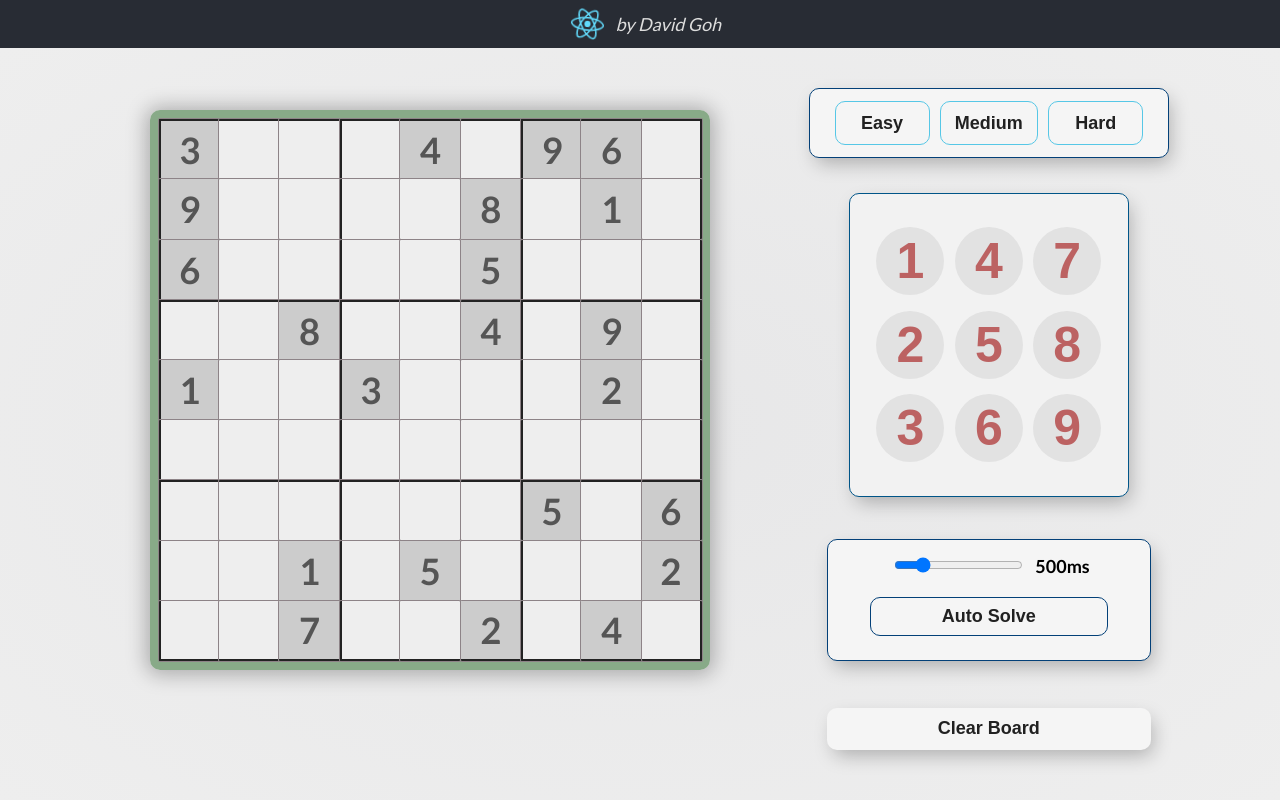
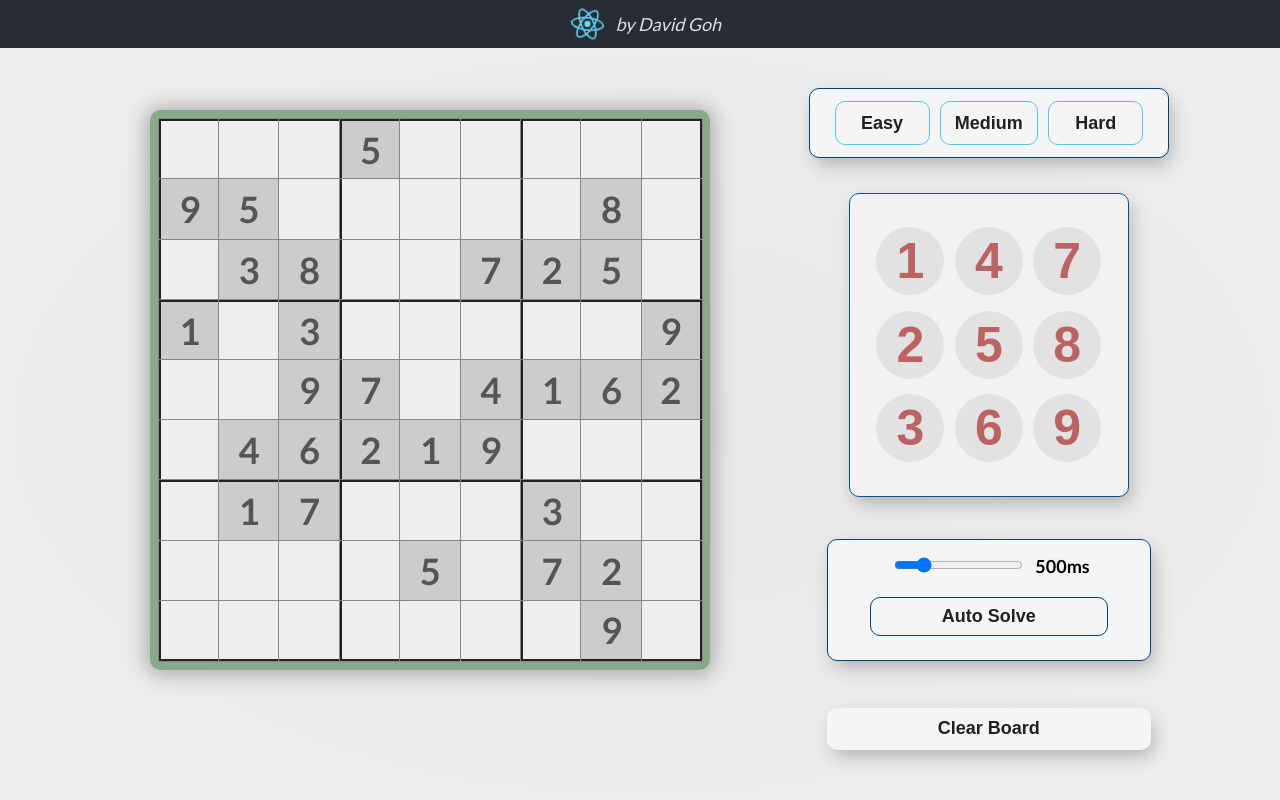
Before and after one commit to kr0stofa/sudoku_react2, a React (Create React App) app: page / in a window 1280 px wide. Built offline with nearby package versions, Linux system fonts and the light colour scheme.

Commit message:
ADD: Autosolver algorithm backtracking

```diff
--- a/src/components/Sudoku.tsx
+++ b/src/components/Sudoku.tsx
@@ -7,13 +7,13 @@ import Numpad from "./Numpad";
 import { puzzles } from "./puzzles";
 import {
   getAvailableNumbersById,
-  getBestMove,
   getTileFromId,
   getTileID,
   getTileValue,
   getTileValueById,
   isBoardFilled,
   isInvalidCoords,
+  useAutoSolver,
 } from "./game-logic";
 
 const ROWS = 9;
@@ -144,12 +144,14 @@ const Sudoku = () => {
   };
 
   // ==================== Auto solver ====================
+
+  const autosolver = useAutoSolver();
   const doBestMove = (board: Board) => {
     if (isBoardFilled(board)) {
       return;
     }
 
-    const { tileId, val } = getBestMove(board);
+    const { tileId, val } = autosolver.getMove(board);
 
     handleSelectTile(tileId);
     return handleSetValue(tileId, val, board);
@@ -176,6 +178,7 @@ const Sudoku = () => {
       return;
     }
 
+    autosolver.startNewAttempt();
     setAutosolving(true);
     setBtnDisabled("disabled");
     autoSolve(currBoard);
@@ -272,7 +275,7 @@ const Sudoku = () => {
   }, [isAutosolving, updateValidBoard, currBoard]);
 
   useEffect(() => {
-    setBoardToPuzzle(2);
+    setBoardToPuzzle(1);
     // eslint-disable-next-line react-hooks/exhaustive-deps
   }, []);
 
@@ -286,20 +289,26 @@ const Sudoku = () => {
     setHoveredTile,
   };
 
+  const difficulties = [
+    ["Easy", 0],
+    ["Medium", 1],
+    ["Hard", 2],
+  ];
+
   return (
     <div tabIndex={0} className="sudoku" onKeyDown={handleKeyDown}>
       <GameBoard {...boardProps} />
       <div className="actions-group">
         <div className="puzzle-select">
-          <button className="btn-ui" onClick={() => setBoardToPuzzle(0)}>
-            Easy
-          </button>
-          <button className="btn-ui" onClick={() => setBoardToPuzzle(1)}>
-            Medium
-          </button>
-          <button className="btn-ui" onClick={() => setBoardToPuzzle(2)}>
-            Hard
-          </button>
+          {difficulties.map(([txt, puzzleId]) => (
+            <button
+              className={`btn-ui`}
+              disabled={isAutosolving}
+              onClick={() => setBoardToPuzzle(puzzleId as number)}
+            >
+              {txt}
+            </button>
+          ))}
         </div>
 
         <Numpad
@@ -312,7 +321,7 @@ const Sudoku = () => {
           <input
             disabled={isAutosolving}
             type="range"
-            min="50"
+            min="20"
             max="2500"
             value={autoSolveDelay}
             className="slider"
--- a/src/components/game-logic.ts
+++ b/src/components/game-logic.ts
@@ -82,6 +82,7 @@ export const generateAvailBoard = (b: Board) => {
     // Skip tiles that already have value
     r.forEach((v, x) => {
       if (v === 0) {
+        // Filter for unassigned tiles
         newAB.set(getTileID(x, y), getAvailableNumbers(x, y, b));
       }
     })
@@ -90,44 +91,142 @@ export const generateAvailBoard = (b: Board) => {
 };
 
 // ==================== Constraint solver ====================
-export const getBestMove = (b: Board) => {
+
+export const useAutoSolver = () => {
+  // Type of Availboard
+  const badAssignBoard = new Map<number, number[]>();
+  const guesses: Action[] = []; // Numbers randomly chosen
+  const history: Action[] = [];
+  let undoTarget = -1;
+  let undoCount = 0;
+
+  const startNewAttempt = () => {
+    undoCount = 0;
+    history.splice(0, history.length);
+    guesses.splice(0, guesses.length);
+    badAssignBoard.clear();
+  };
+
+  const getUndoAction = () => {
+    const lastMove = { ...history.pop() } as Action;
+
+    if (!lastMove) {
+      console.error(`No history!`);
+      return { tileId: -1, val: 0 } as Action;
+    }
+
+    // Clear bad guesses if undo
+    if (lastMove.tileId !== undoTarget) {
+      badAssignBoard.set(lastMove.tileId, []);
+    }
+
+    return {
+      tileId: lastMove.tileId,
+      val: 0,
+    } as Action;
+  };
+
+  const getBestMove = (b: Board, badAssignBoard: AvailBoard) => {
     let r = { tileId: -1, val: 1 } as Action;
 
+    if (undoCount > 0) {
+      // console.log("Undoing!");
+      undoCount -= 1;
+      return getUndoAction();
+    }
+
     if (isBoardFilled(b)) {
-    return r;
+      return { ...r };
     }
 
     const ab = generateAvailBoard(b);
     if (!ab) {
-    return r;
+      return { ...r };
     }
 
     let min = 10;
     let bestId = -1;
     let bestOptions = [] as Array<number>;
 
-  // console.log("availboard", ab, "board", b);
-
-  ab.forEach((nums, id) => {
-    const l = nums.length;
+    const aba = Array.from(ab.entries());
+    for (let [id, nums] of aba) {
+      const badA = badAssignBoard.get(id) || [];
+      const fnums =
+        badA.length < 1 ? nums : nums.filter((e) => !badA.includes(e));
+      const l = fnums.length;
       if (l < 1) {
         // Some square has run out of moves!
-      return r;
+        // console.error(`No moves left for ${id}!`);
+
+        // Pop the most recent guess
+        const rg = { ...guesses.pop() } as Action;
+        console.log("rg", rg, guesses.slice());
+        if (!rg) {
+          console.error(`No more guesses to pop!`);
+          return { ...r };
         }
 
+        // console.log(`Popping most recent guess: ${rg.tileId}=>${rg.val}`);
+
+        // Record that the guess is bad (has led to a dead end)
+        const gTileId = rg.tileId;
+        const gVal = rg.val;
+        const badguesses = badAssignBoard.get(gTileId) || [];
+        badAssignBoard.set(gTileId, [...badguesses, gVal]);
+
+        // Set undo count
+        undoTarget = gTileId;
+        const guessIdx = history.findIndex((e) => e.tileId === gTileId);
+        if (guessIdx < 0) {
+          console.error("Guess cannot be found in history!");
+          console.log("Tile:", gTileId, "Value:", gVal);
+          console.log("Err History:", history.slice());
+          undoCount = 0;
+          return { ...r };
+        }
+
+        undoCount = history.length - guessIdx - 1;
+        // console.log(
+        //   "History length:",
+        //   history.length,
+        //   "Moves to undo:",
+        //   undoCount
+        // );
+
+        // Begin undo
+        r = getUndoAction();
+        return { ...r };
+      }
+
+      // Get unassigned tile
       if (getTileValueById(id, b) === 0) {
         // Get most constrained space
         if (l < min) {
           min = l;
           bestId = id;
-        bestOptions = nums;
+          bestOptions = fnums;
         }
       }
-  });
+    }
 
     r.tileId = bestId;
     r.val = bestOptions[Math.floor(Math.random() * bestOptions.length)];
 
-  console.log(`Best move is: ${r.tileId} ${r.val}`);
-  return r;
+    if (min > 1) {
+      // console.log(`Guessing ${r.tileId}=${r.val} from: ${bestOptions}`);
+      guesses.push({ ...r });
+    }
+    // console.log(`${min > 1 ? "Best" : "Only"} move is: ${r.tileId} ${r.val}`);
+
+    history.push({ ...r });
+
+    return { ...r };
   };
+
+  const getMove = (b: Board) => getBestMove(b, badAssignBoard);
+
+  return {
+    startNewAttempt,
+    getMove,
+  };
+};
--- a/src/components/puzzles.ts
+++ b/src/components/puzzles.ts
@@ -1,4 +1,17 @@
 import { Board } from "./types";
+
+const garena = [
+  "409253071",
+  "020981560",
+  "518607203",
+  "694070325",
+  "001302740",
+  "230495018",
+  "170504906",
+  "980016432",
+  "046800150",
+];
+
 const easy = [
   "702051900",
   "304920100",
@@ -48,7 +61,7 @@ const puzzleToBoard = (p: Array<string>) => {
 };
 
 export const puzzles = {
-  easy: puzzleToBoard(easy),
+  easy: puzzleToBoard(garena),
   medium: puzzleToBoard(medium),
   hard: puzzleToBoard(hard),
 };
--- a/src/components/sudoku.css
+++ b/src/components/sudoku.css
@@ -56,12 +56,6 @@
   background: rgba(201, 247, 95, 0.5);
 }
 
-.tile-content.focused {
-  background: rgba(50, 220, 250, 0.5);
-  color: #eed;
-  font-weight: 600;
-}
-
 .tile-content.selected {
   z-index: 1;
   background: rgba(50, 220, 250, 0.7);
@@ -74,17 +68,8 @@
   box-shadow: inset 0 0 2px 0 #d5d5d5, 0 0 1px 0 #252525;
 }
 
-.tile-content.invalid {
-  background: #e33;
-  color: #111;
-}
-
 .tile-content.fixed {
   background: #ccc;
-}
-
-.tile-content.invalid.fixed {
-  color: #e33;
 }
 
 .tile-content.fixed.highlight,
@@ -92,6 +77,27 @@
   z-index: 0;
   background: rgba(180, 205, 180, 0.7);
   color: #333;
+}
+
+.tile-content.invalid {
+  background: #e33;
+  color: #111;
+}
+
+.tile-content.invalid.fixed {
+  background: #aaa;
+  color: #e22;
+  box-shadow: inset 0 0 1px 3px #f22;
+}
+
+.tile-content.focused {
+  background: rgba(50, 220, 250, 0.5);
+  color: #ffffe5;
+  font-weight: 600;
+}
+
+.tile-content.focused.invalid {
+  color: #d11;
 }
 
 .tile-number {
--- a/src/components/types.ts
+++ b/src/components/types.ts
@@ -3,6 +3,6 @@ export type Board = Array<Array<number>>;
 export type AvailBoard = Map<number, Array<number>>;
 
 export interface Action {
-  tileId: number,
-  val: number
+  tileId: number;
+  val: number;
 }
--- a/src/components/ui.css
+++ b/src/components/ui.css
@@ -69,6 +69,10 @@ button {
   width: 100%;
 }
 
+.btn-ui:disabled {
+  filter: brightness(0.5) grayscale(0.9);
+}
+
 .puzzle-select {
   display: flex;
   justify-content: center;
```
Lines whose indentation alone changed are shown as unchanged.
